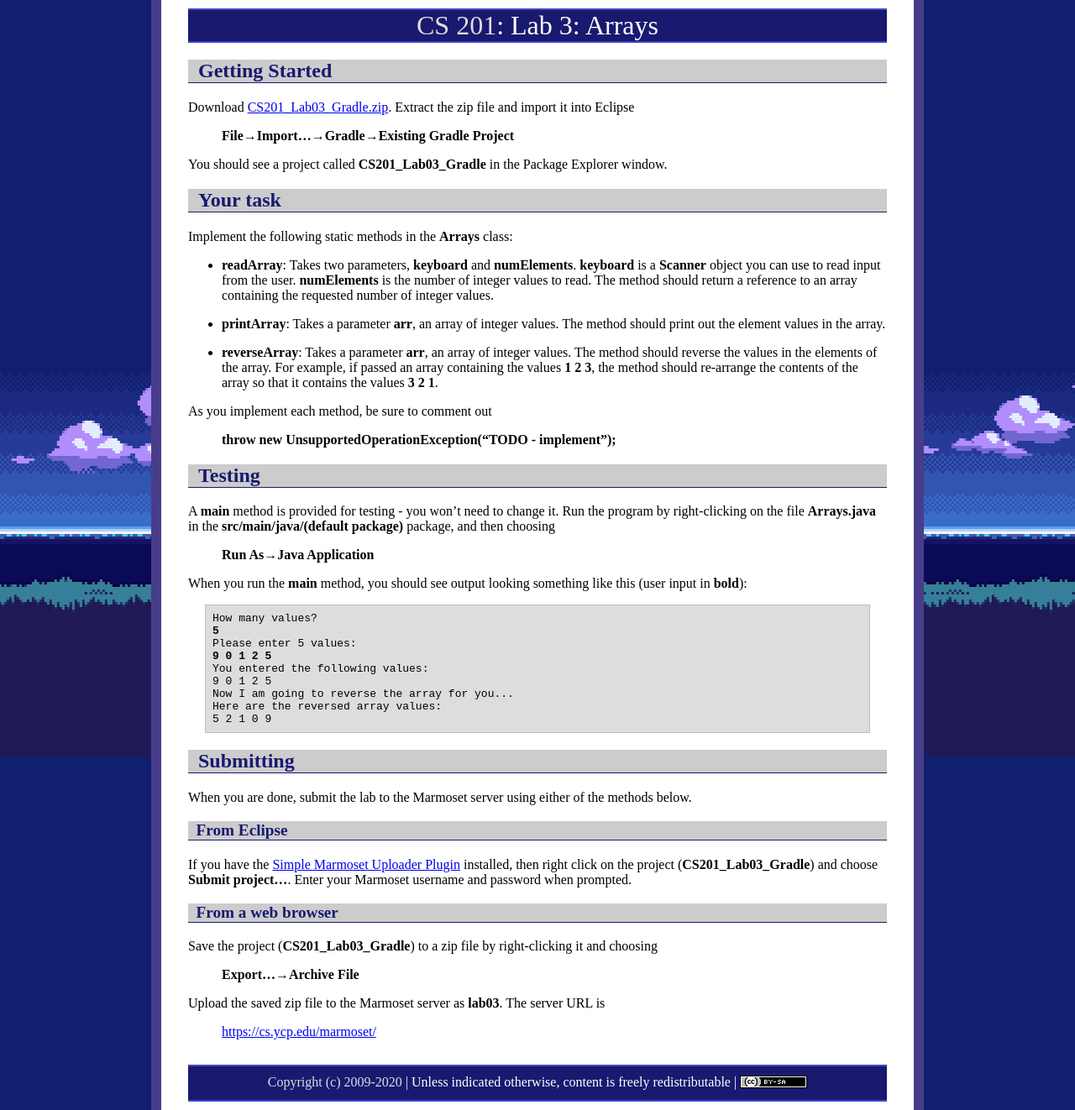
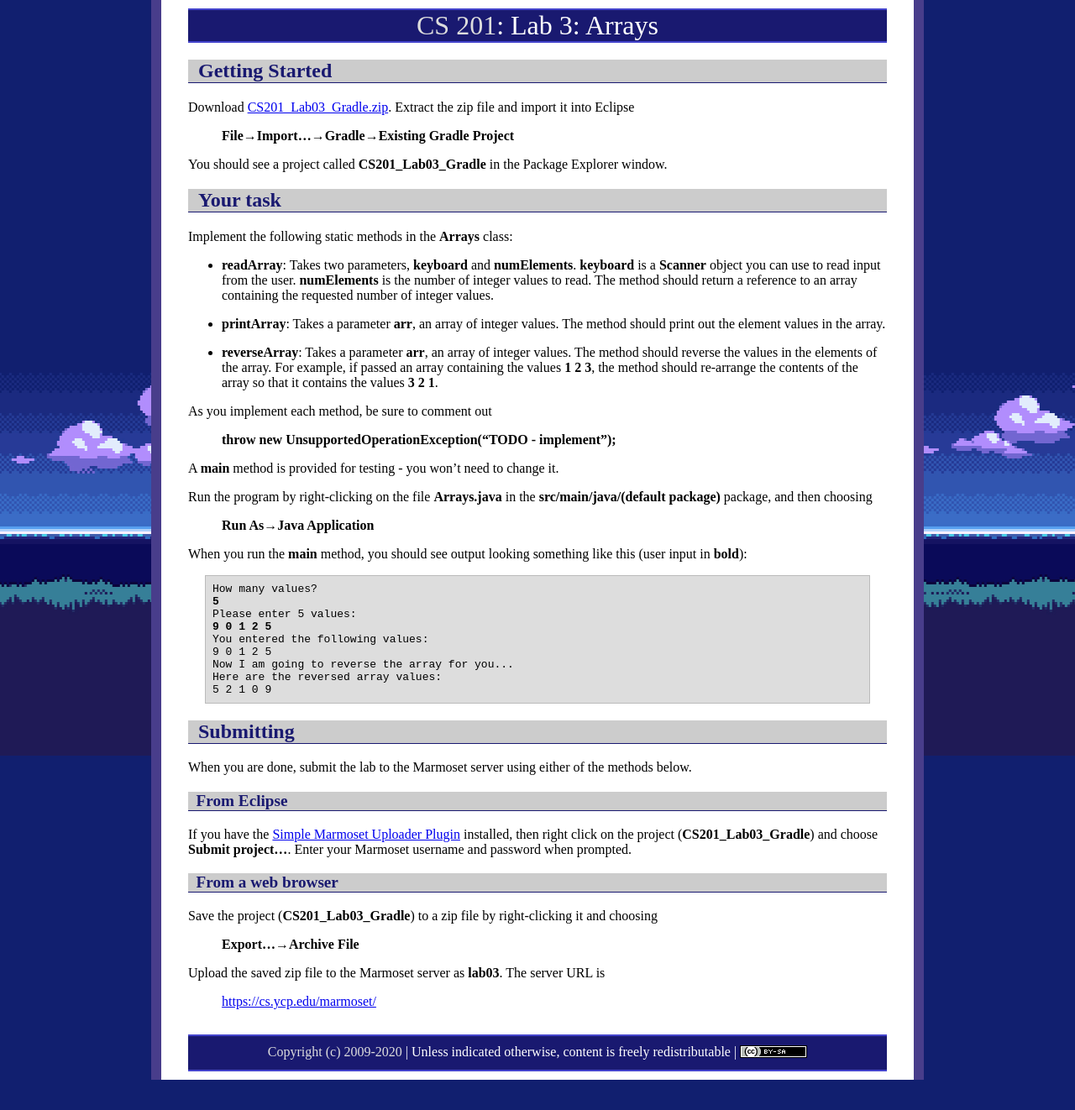
Before and after one commit to ycpcs/cs201-fall2020, a Jekyll site: the page built from labs/lab03.md, in a window 1280 px wide. Shown: the whole page at 84% size. Built offline with Jekyll 4.4.1, drawn with Linux system fonts in a browser that asks for light colours; after the commit the page ends 1286 px from its top, so only the background shows below that.

Commit message:
update lab03
update lab03

```diff
--- a/labs/lab03.md
+++ b/labs/lab03.md
@@ -25,9 +25,9 @@ As you implement each method, be sure to comment out
 
 > **throw new UnsupportedOperationException("TODO - implement");**
 
-## Testing
+A **main** method is provided for testing - you won't need to change it.
 
-A **main** method is provided for testing - you won't need to change it. Run the program by right-clicking on the file **Arrays.java** in the **src/main/java/(default package)** package, and then choosing
+Run the program by right-clicking on the file **Arrays.java** in the **src/main/java/(default package)** package, and then choosing
 
 > **Run As&rarr;Java Application**
 
```
